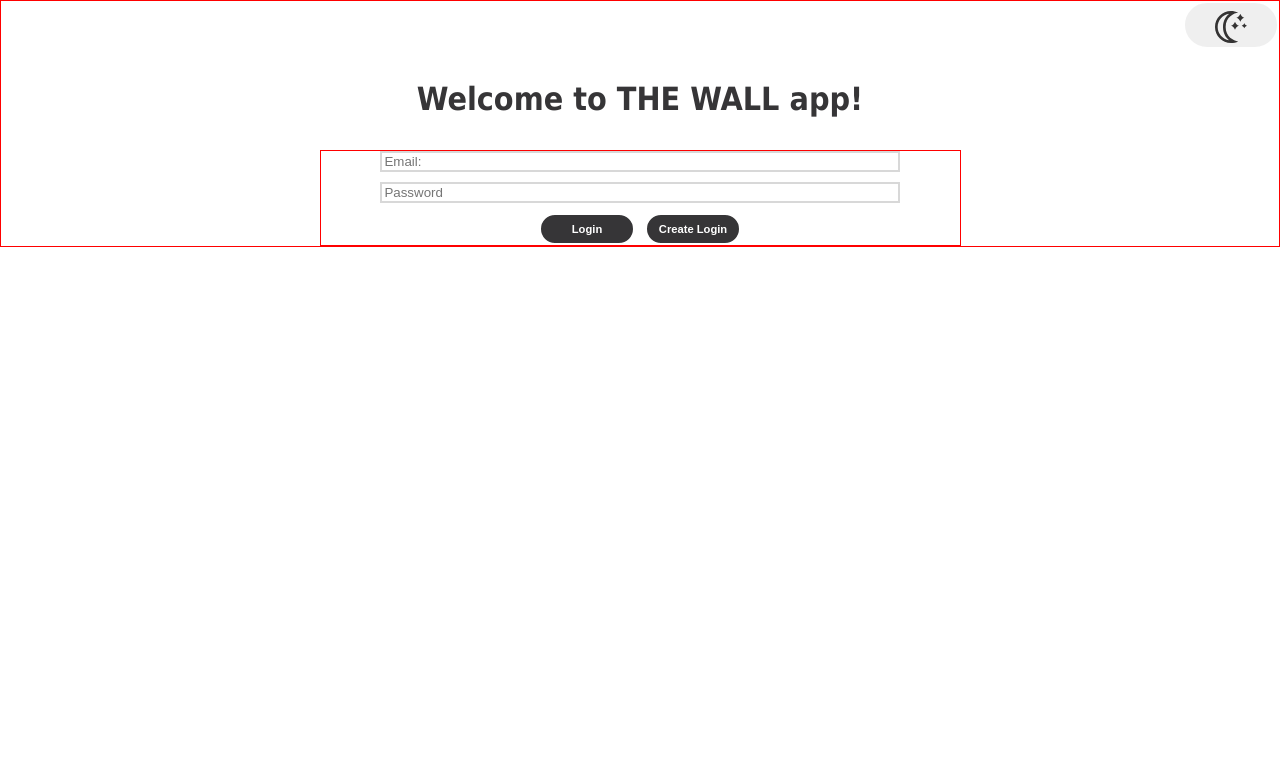
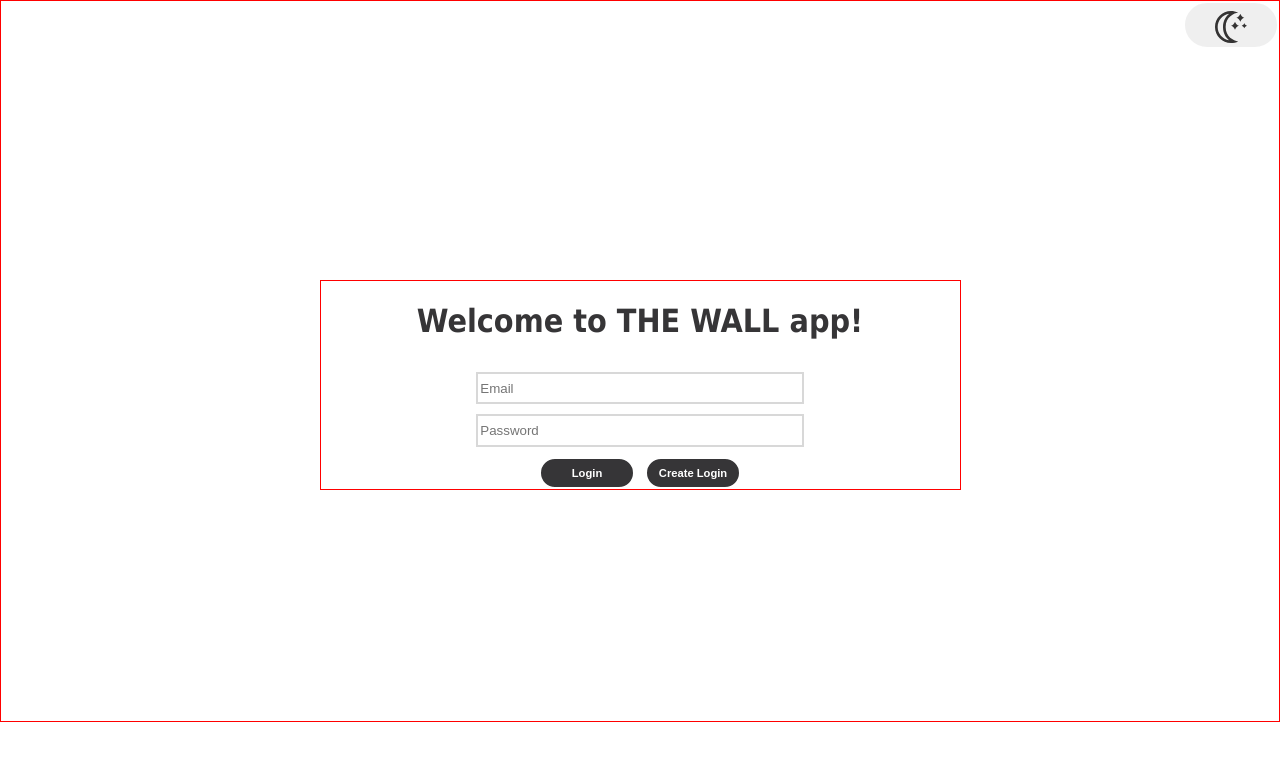
Before and after one commit to DiegoCampos1/wall-app-frontend, a React (Create React App) app: page / in a window 1280 px wide. Shown: the top 760 px of the page. Built offline with nearby package versions, Linux system fonts and the light colour scheme; no server answers.

Commit message:
Adjust CSS

```diff
--- a/src/App.js
+++ b/src/App.js
@@ -28,6 +28,7 @@ const App = () => {
           <Route exact path="/create-login" component={ CreateLogin } />
           <Route exact path="/wall" component={ Wall } />
         </Switch>
+        <div />
       </MainContainer>
     </ThemeProvider>
 
--- a/src/globalStyles/componentsGlobal.js
+++ b/src/globalStyles/componentsGlobal.js
@@ -4,8 +4,9 @@ import styled from 'styled-components';
 export const MainContainer = styled.div`
   display: flex;
   flex-direction: column;
-  justify-content: center;
+  justify-content: space-between;
   align-items: center;
   border: 1px solid red;
   gap: 10px;
+  height: 90vh;
 `;
--- a/src/pages/CreateLogin/Index.jsx
+++ b/src/pages/CreateLogin/Index.jsx
@@ -29,19 +29,18 @@ function CreateLogin({ history }) {
   const messageCreateUserInfo = () => <div>Create user, you will redirect</div>;
 
   return (
-    <>
+    <LoginContainer>
       <h3>Please insert yours information:</h3>
       {createMessage && messageCreateUserInfo()}
-      <LoginContainer>
       <Input
         type="text"
-          placeholder="Name:"
+        placeholder="Name"
         value={ name }
         onChange={ (e) => setName(e.target.value) }
       />
       <Input
         type="email"
-          placeholder="Email:"
+        placeholder="Email"
         value={ email }
         onChange={ (e) => setEmail(e.target.value) }
       />
@@ -60,7 +59,6 @@ function CreateLogin({ history }) {
         </Button>
       </ButtonContainer>
     </LoginContainer>
-    </>
   );
 }
 
--- a/src/pages/Login/index.jsx
+++ b/src/pages/Login/index.jsx
@@ -35,13 +35,12 @@ function Login() {
 
   if (user) return <Redirect to="/wall" />;
   return (
-    <>
+    <LoginContainer>
       <h1>Welcome to THE WALL app!</h1>
-      <LoginContainer>
       { createdUser === 'success' && createdUserMessage()}
       <Input
         type="text"
-          placeholder="Email:"
+        placeholder="Email"
         value={ email }
         onChange={ (e) => setEmail(e.target.value) }
       />
@@ -62,7 +61,6 @@ function Login() {
         <Link to="create-login"><Button type="button">Create Login</Button></Link>
       </ButtonContainer>
     </LoginContainer>
-    </>
   );
 }
 
--- a/src/pages/Login/styledComponents.jsx
+++ b/src/pages/Login/styledComponents.jsx
@@ -21,7 +21,8 @@ export const Button = styled.button`
 export const Input = styled.input`
   border: 2px solid ${({ theme }) => theme.inputBorder};
   background-color: ${({ theme }) => theme.inputBackgroundColor};
-  width: 80%;
+  width: 50%;
+  height: 2em;
 `;
 
 export const LoginContainer = styled.div`
```
Lines whose indentation alone changed are shown as unchanged.
